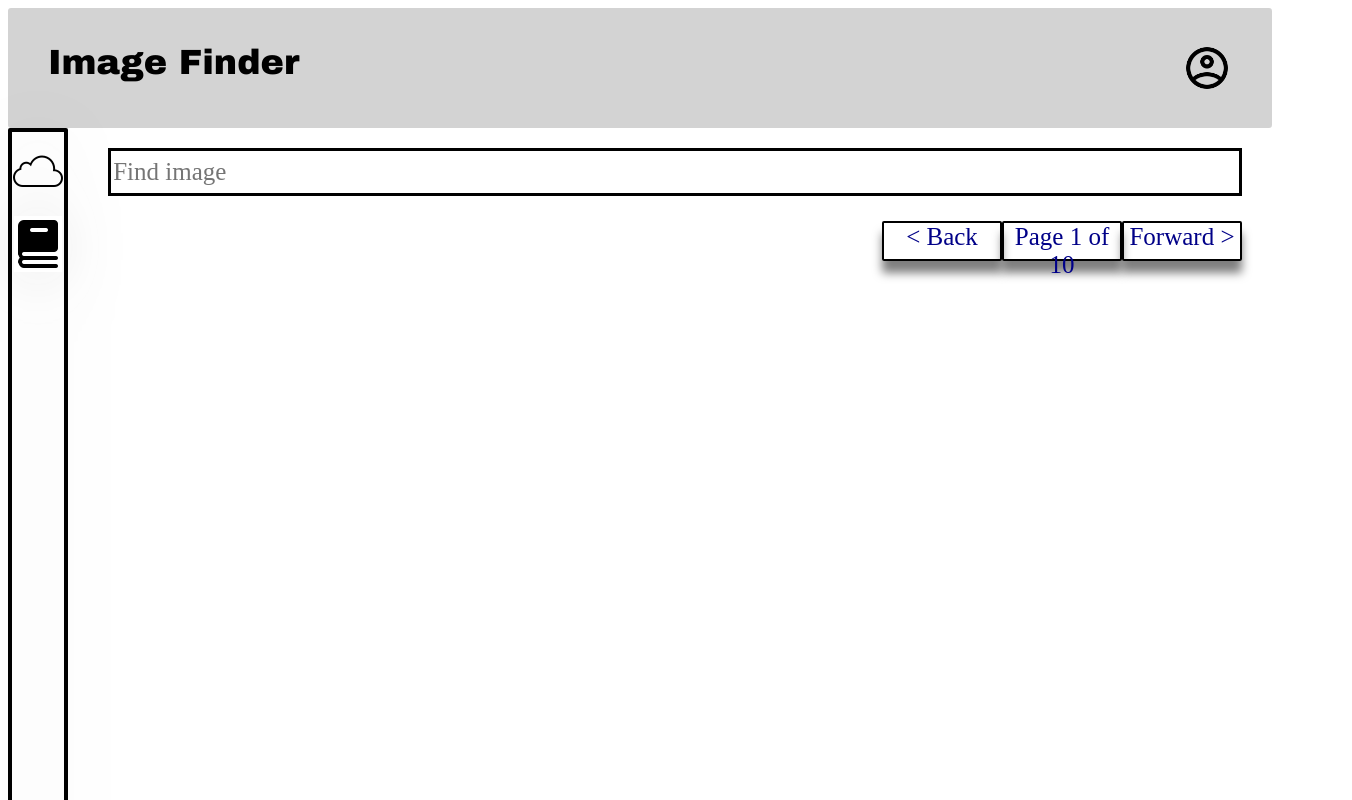
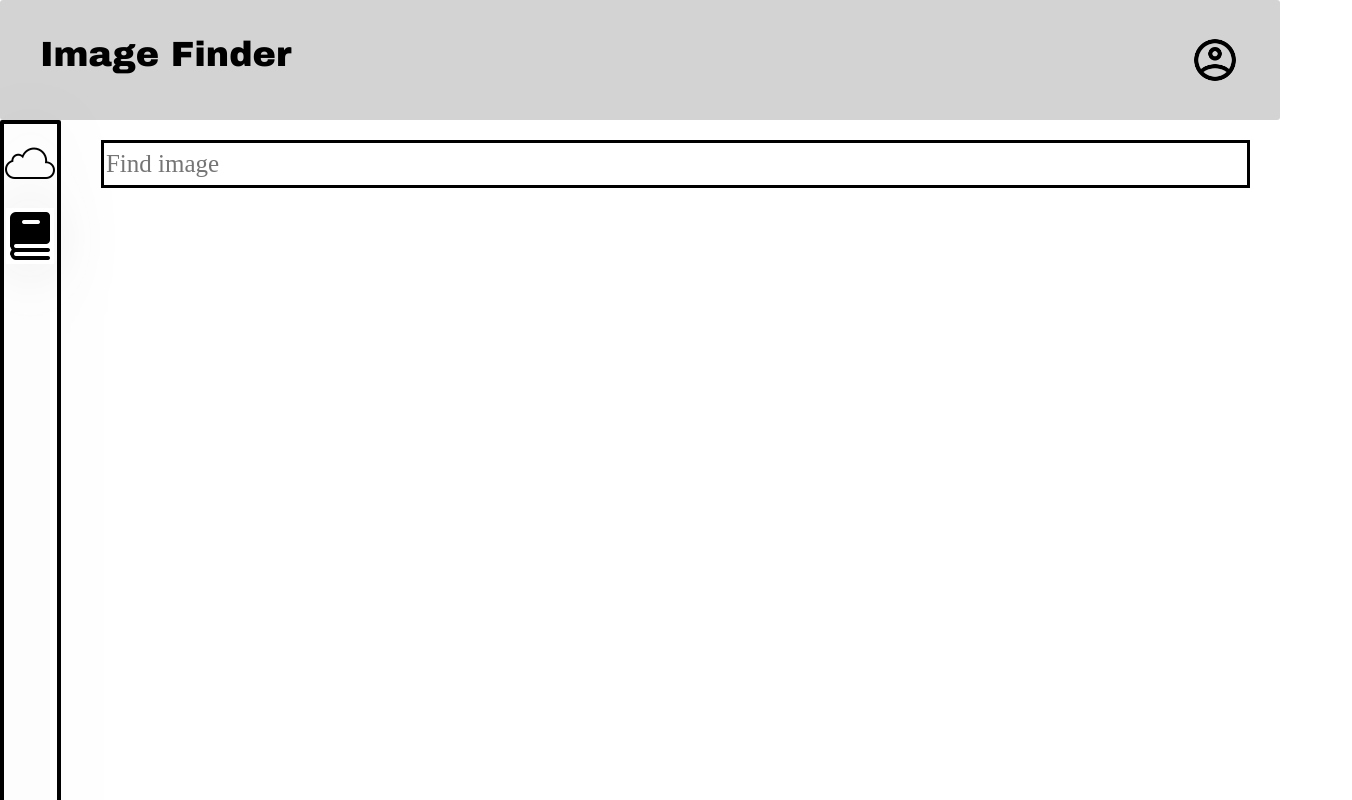
Before and after one commit to Tony001-HUB/Search-Galleria, an Angular app: page /cloud in a window 1280 px wide. Shown: the top 800 px of the page, 1352 px wide, since content can reach past the window. Built offline with nearby package versions, Linux system fonts and the light colour scheme; a web font is replaced by a local one.

Commit message:
Changes in styles

```diff
--- a/angular.json
+++ b/angular.json
@@ -27,6 +27,7 @@
               "src/assets"
             ],
             "styles": [
+              "src/custom-theme.scss",
               "src/styles.css"
             ],
             "scripts": []
--- a/package.json
+++ b/package.json
@@ -11,10 +11,12 @@
   "private": true,
   "dependencies": {
     "@angular/animations": "~12.1.0",
+    "@angular/cdk": "^12.1.0",
     "@angular/common": "~12.1.0",
     "@angular/compiler": "~12.1.0",
     "@angular/core": "~12.1.0",
     "@angular/forms": "~12.1.0",
+    "@angular/material": "^12.1.0",
     "@angular/platform-browser": "~12.1.0",
     "@angular/platform-browser-dynamic": "~12.1.0",
     "@angular/router": "~12.1.0",
--- a/src/app/app.component.html
+++ b/src/app/app.component.html
@@ -1 +1,2 @@
-<app-search-image></app-search-image>
+<router-outlet>
+</router-outlet>
--- a/src/app/components/search-image/search-image.component.css
+++ b/src/app/components/search-image/search-image.component.css
@@ -173,7 +173,6 @@ main_content
   border-radius: 3px;
   font-family: "Book Antiqua";
   font-size: 20px;
-  padding: 20px 40px;
 }
 
 a {
@@ -185,3 +184,9 @@ a:hover {
   color: #fff;
   background: #008;
 }
+
+.main_card-img {
+  height: 400px;
+  width: 100%;
+  object-fit: cover;
+}
--- a/src/app/components/search-image/search-image.component.html
+++ b/src/app/components/search-image/search-image.component.html
@@ -24,16 +24,16 @@
         <input class="main_input" #imgSearchInput placeholder="Find image">
       </div>
       <div class="main_paginator-wrapper">
-        <a class="main_paginator-next" (click)="btnNextPage()">Forward ></a>
-        <a class="main_paginator-total">Page 1 of 10</a>
-        <a class="main_paginator-prev" (click)="btnPrevPage()">< Back</a>
+        <a *ngIf="image$" class="main_paginator-next" (click)="btnNextPage()">Forward ></a>
+        <a *ngIf="image$" class="main_paginator-total">Page {{pageNumber}} of 10</a>
+        <a *ngIf="image$" class="main_paginator-prev" (click)="btnPrevPage()">< Back</a>
       </div>
       <div class="main_card-content-wrapper">
         <div *ngIf="image$ | async as response" class="main_card-wrapper">
           <div *ngFor="let currentImg of response" class="main_card">
-            <img src="{{currentImg.url_m}}">
-            <a class="main_card-href">Bookmark it!</a>
-            <a class="main_card-href">Some tag?</a>
+            <img class="main_card-img" src="{{currentImg.url_m}}">
+            <a class="main_card-href">Bookmark it! </a>
+            <a class="main_card-href">Some tag? </a>
           </div>
         </div>
       </div>
--- a/src/app/components/search-image/search-image.component.ts
+++ b/src/app/components/search-image/search-image.component.ts
@@ -5,8 +5,8 @@ import {FlickrImg} from "../../models/flickrImg";
 import { fromEvent } from 'rxjs/internal/observable/fromEvent';
 import { debounceTime } from 'rxjs/internal/operators/debounceTime';
 import { map } from 'rxjs/internal/operators/map';
-import { filter } from 'rxjs/internal/operators/filter';
 import { distinctUntilChanged } from 'rxjs/internal/operators/distinctUntilChanged';
+import { shareReplay } from 'rxjs/internal/operators/shareReplay';
 
 @Component({
   selector: 'app-search-image',
@@ -19,10 +19,7 @@ export class SearchImageComponent implements OnInit {
   image$: Observable<FlickrImg[]>;
   keyword: string;
   pageNumber: number;
-  isSearching: boolean;
-  constructor(private flickrService: FlickrService) {
-    this.isSearching = false;
-  }
+  constructor(private flickrService: FlickrService) {}
 
   ngOnInit(): void {
     this.pageNumber = 1;
@@ -30,20 +27,30 @@ export class SearchImageComponent implements OnInit {
       map((event: any) => {
         return event.target.value;
       }),
-      filter(res => res.length > 0),
       debounceTime(1000),
       distinctUntilChanged()
     ).subscribe((keyword: string) => {
-      this.keyword = keyword;
-      this.image$ = this.flickrService.searchPublicPhotos(this.keyword, this.pageNumber);
+      console.log(keyword);
+      if(keyword != ''){
+        this.keyword = keyword;
+        this.image$ = this.flickrService.searchPublicPhotos(this.keyword, this.pageNumber).pipe(
+          shareReplay(1)
+        );
+      } else {
+        this.image$ = null;
+      }
     });
   }
 
   btnPrevPage() {
-    this.image$ = this.flickrService.searchPublicPhotos(this.keyword, this.pageNumber--);
+    this.image$ = this.flickrService.searchPublicPhotos(this.keyword, --this.pageNumber).pipe(
+      shareReplay(1)
+    );
   }
 
   btnNextPage() {
-    this.image$ = this.flickrService.searchPublicPhotos(this.keyword, this.pageNumber++);
+    this.image$ = this.flickrService.searchPublicPhotos(this.keyword, ++this.pageNumber).pipe(
+      shareReplay(1)
+    );
   }
 }
--- /dev/null
+++ b/src/custom-theme.scss
@@ -0,0 +1,34 @@
+
+// Custom Theming for Angular Material
+// For more information: https://material.angular.io/guide/theming
+@use '~@angular/material' as mat;
+// Plus imports for other components in your app.
+
+// Include the common styles for Angular Material. We include this here so that you only
+// have to load a single css file for Angular Material in your app.
+// Be sure that you only ever include this mixin once!
+@include mat.core();
+
+// Define the palettes for your theme using the Material Design palettes available in palette.scss
+// (imported above). For each palette, you can optionally specify a default, lighter, and darker
+// hue. Available color palettes: https://material.io/design/color/
+$Elinext-primary: mat.define-palette(mat.$indigo-palette);
+$Elinext-accent: mat.define-palette(mat.$pink-palette, A200, A100, A400);
+
+// The warn palette is optional (defaults to red).
+$Elinext-warn: mat.define-palette(mat.$red-palette);
+
+// Create the theme object. A theme consists of configurations for individual
+// theming systems such as "color" or "typography".
+$Elinext-theme: mat.define-light-theme((
+  color: (
+    primary: $Elinext-primary,
+    accent: $Elinext-accent,
+    warn: $Elinext-warn,
+  )
+));
+
+// Include theme styles for core and each component used in your app.
+// Alternatively, you can import and @include the theme mixins for each component
+// that you are using.
+@include mat.all-component-themes($Elinext-theme);
--- a/src/index.html
+++ b/src/index.html
@@ -9,6 +9,9 @@
   <link rel="preconnect" href="https://fonts.googleapis.com">
   <link rel="preconnect" href="https://fonts.gstatic.com" crossorigin>
   <link href="https://fonts.googleapis.com/css2?family=Kirang+Haerang&display=swap" rel="stylesheet">
+  <link rel="preconnect" href="https://fonts.gstatic.com">
+  <link href="https://fonts.googleapis.com/css2?family=Roboto:wght@300;400;500&display=swap" rel="stylesheet">
+  <link href="https://fonts.googleapis.com/icon?family=Material+Icons" rel="stylesheet">
 </head>
 <body>
   <app-root></app-root>
--- a/src/styles.css
+++ b/src/styles.css
@@ -1 +1,4 @@
 /* You can add global styles to this file, and also import other style files */
+
+html, body { height: 100%; }
+body { margin: 0; font-family: Roboto, "Helvetica Neue", sans-serif; }
```
Also changed, not shown: src/app/app.module.ts (+19 -2 lines), 1 other file (tests, documents, lock files or other folders).
